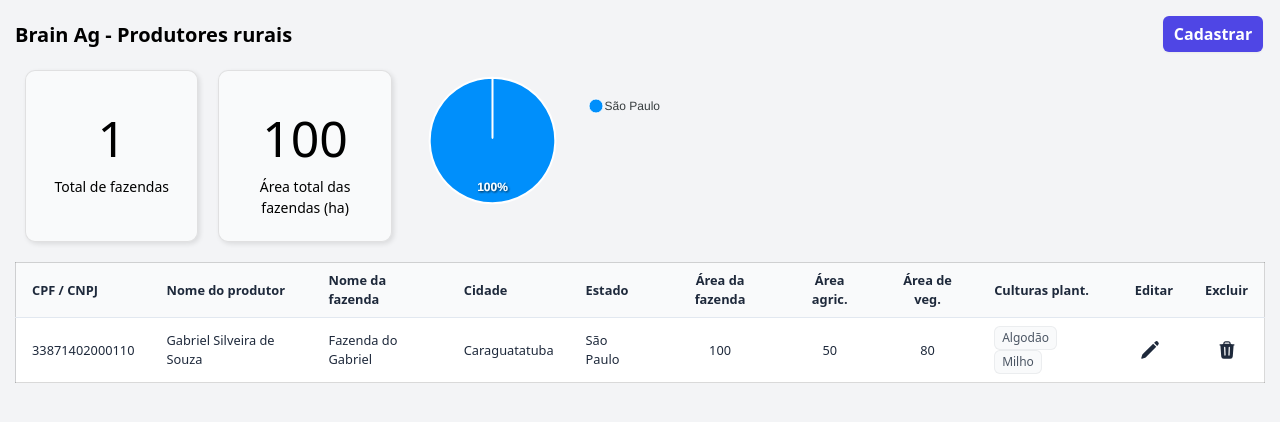
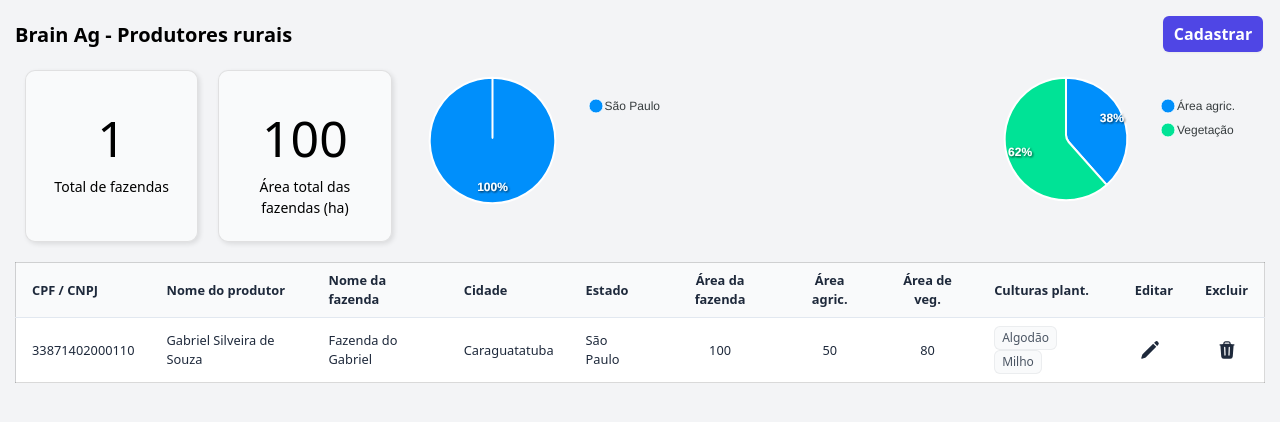
Before and after one commit to gabriel-silveira/brain-ag-test, a React (Create React App) app: page / in a window 1280 px wide. Shown: the top 422 px of the page. Built offline with nearby package versions, Linux system fonts and the light colour scheme.

Commit message:
arableAreaData chart

```diff
--- a/src/components/dashboards/rural-producers/index.tsx
+++ b/src/components/dashboards/rural-producers/index.tsx
@@ -66,6 +66,45 @@
     };
   }
 
+  function arableAreaData() {
+    let totalArable = 0;
+    let totalVegetation = 0;
+
+    for (const ruralProducer of ruralProducers) {
+      console.log(Number(ruralProducer.arable_area), Number(ruralProducer.vegetation_area));
+      totalArable += Number(ruralProducer.arable_area);
+      totalVegetation += Number(ruralProducer.vegetation_area);
+    }
+
+    const labels = ['Área agric.', 'Vegetação'];
+
+    return {
+      options: {
+        plotOptions: {
+          pie: {
+            expandOnClick: true
+          },
+        },
+        dataLabels: {
+          enabled: true,
+          formatter: function (val: number) {
+            return val.toFixed(0) + "%"
+          },
+          offsetX: 100,
+          offsetY: 100,
+        },
+        legend: {
+          show: true,
+          formatter: function(label: string, opts: { seriesIndex: number }) {
+            return labels[opts.seriesIndex];
+          }
+        }
+      },
+      series: [totalArable, totalVegetation],
+      labels,
+    };
+  }
+
   return (
     <div className="flex-container w-full rural-producers-dashboard">
       <div className="flex-item text-center" style={{width:"20%"}}>
@@ -96,7 +135,12 @@
       </div>
 
       <div className="flex-item" style={{width:"30%"}}>
-
+        <Chart
+          options={arableAreaData().options}
+          series={arableAreaData().series}
+          type="pie"
+          height="280"
+        />
       </div>
     </div>
   )
```
